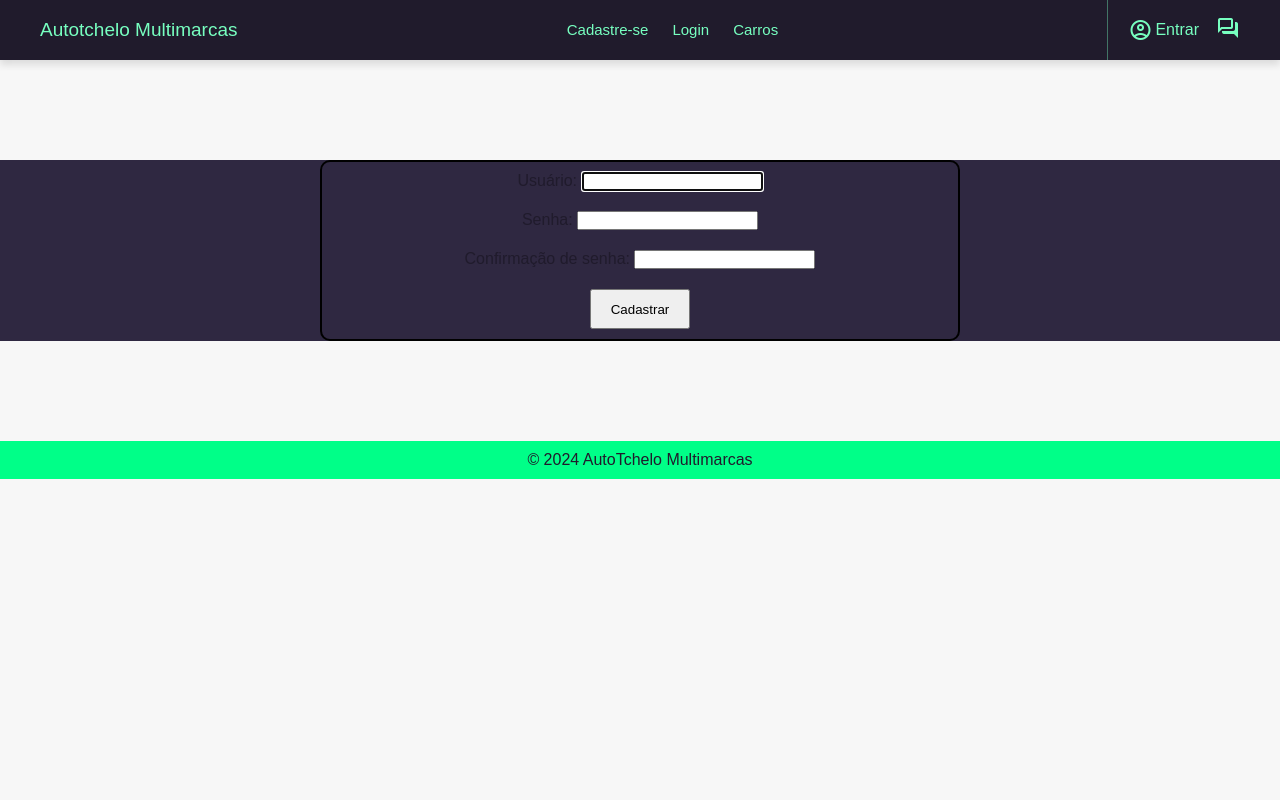
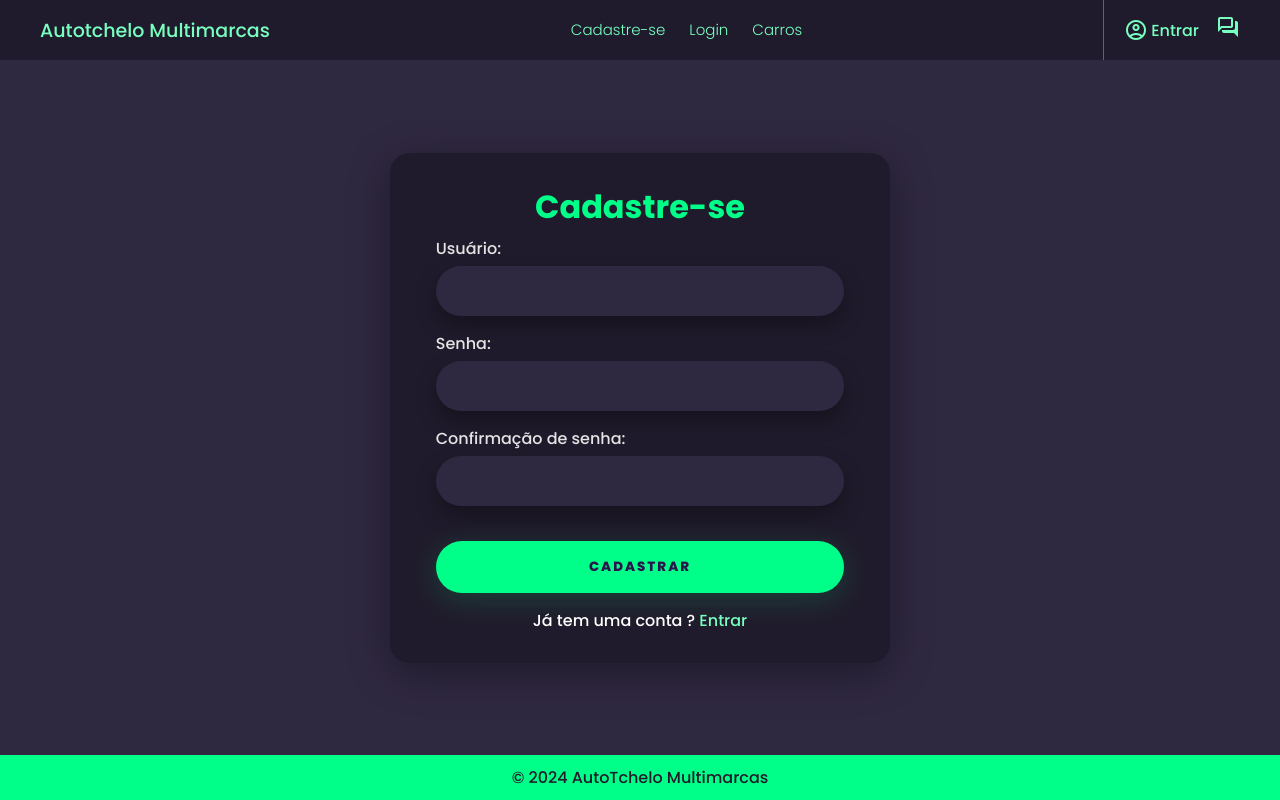
Before and after one commit to marcelera69/projeto_revenda_carros, a Django app: page /register/ in a window 1280 px wide. Run offline with Django 5.2, Linux system fonts and the light colour scheme.

Commit message:
ajustando detalhes do projeto e estilizando a pagina de cadastro

```diff
--- a/accounts/templates/register.html
+++ b/accounts/templates/register.html
@@ -3,36 +3,137 @@
 {% block content %}
 
     <style>
-    *{
-        font-family: Arial, Helvetica, sans-serif;
-        margin: 0px;
-        padding: 0px;
-        box-sizing: border-box;
+        body{
+            background-color: #2f2841;
+            height: 100vh;
+            min-height: 700px;
         }
 
-    form{
+        main{
+            display: flex;
+            justify-content: center;
+            align-items: center;
+            height: calc(100vh - 60px - 45px);
+        }
+
+    .cadastro{
+        width: 80%;
+        max-width: 500px;
+
         display: flex;
         flex-direction: column;
+        justify-content: center;
         align-items: center;
-        width: 50vw;
-        min-width: 300px;
-        margin: 100px auto;
-        border: 2px solid black ;
-        border-radius: 10px;
+
+        margin: 10px;
+        padding: 30px 35px;
+        background-color: #201b2c;
+
+        border-radius: 20px;
+        box-shadow: 0px 10px 40px #00000056;
     }
 
-    form > div{
-        margin: 10px;
+    .cadastro > h1{
+        color: #00ff88;
+        font-weight: bold;
     }
 
-    .btn-forms{
-        width: 100px;
-        height: 40px;
-        margin: 10px;
+    .cadastro > form{
+        width: 95%;
     }
+
+    .form-group{
+        margin-bottom: 10px;
+    }
+
+    .campos-dados{
+        display: flex;
+        flex-direction: column;
+        padding: 10px;
+    }
+
+    .cadastro > form > input{ /*Estilização do botão*/
+        display: block;
+        width: 100%;
+
+        padding: 16px 0px;
+        margin: 35px auto 15px auto;
+
+        border: none;
+        border-radius: 30px;
+        box-shadow: 0px 7px 30px #00ff802a;
+
+        color: #2b134b;
+        background-color: #00ff88;
+        font-weight: 800;
+        letter-spacing: 2px; /*Espacamento entre as letra*/
+
+        cursor: pointer;
+    }
+
+    input:focus {
+        outline: none;
+    }
+
+    .cadastro > form > div{
+        display: flex;
+        flex-direction: column;
+    }
+
+    .cadastro > form > div > label{
+        color: #e4e4e4;
+        margin: 5px 0px;
+    }
+
+    .cadastro > form > div > input{
+        height: 50px;
+        font-size: 20px;
+        color: #f0ffffde;
+        background-color: #2f2841;
+        border: none;
+        border-radius: 30px;
+        box-shadow: 0px 10px 20px #00000056;
+        padding: 7px 15px;
+        cursor: pointer;
+    }
+
+    .errorlist{
+        width:fit-content;
+        font-size: 14px;
+        color: white;
+        background-color: red;
+    }
+
+    .sem-cadastro{
+        color: white;
+    }
+
+    .sem-cadastro > a{
+        color: #77ffc0;
+    }
+
+    .sem-cadastro a:hover{
+        text-decoration: underline;
+    }
+
+    @media only screen and (max-height: 644px){
+        main{
+            height: auto;
+        }
+
+        footer{
+            position: fixed;
+            bottom: 0px;
+            left: 0px;
+            width: 100%;
+        }
+    }
+
     </style>
 
-    <form method="POST">
+    <div class="cadastro">
+        <h1>Cadastre-se</h1>
+        <form method="POST" autocomplete="on">
             {% csrf_token %}
 
             <div class="form-group">
@@ -53,8 +154,11 @@
                 {{ user_form.password2 }}
             </div>
 
-        <input type="submit" value="Cadastrar" class="btn-forms">
-
+            <input type="submit" value="CADASTRAR"></input>
         </form>
+        <div class="sem-cadastro">
+            Já tem uma conta ? <a href=" {% url 'login' %} "> Entrar </a>
+        </div>
+    </div>
 
 {% endblock %}
--- a/app/templates/base.html
+++ b/app/templates/base.html
@@ -209,12 +209,12 @@
       cursor: pointer;
     }
 
-    .menu-oculto main{
+    .main-menu-oculto{
       min-height: calc(100vh - 96px - 64px);
       background-color: #2f2841;
     }
 
-    .menu-oculto main h2{
+    .main-menu-oculto h2{
       display: flex;
       justify-content: center;
       align-items: center;
@@ -222,7 +222,7 @@
       height: 64px;
     }
 
-    .menu-oculto main li{
+    .main-menu-oculto li{
       display: flex;
       justify-content: space-between;
       align-items: center;
@@ -230,17 +230,18 @@
       height: 56px;
     }
 
-    .menu-oculto footer{
+    .footer-menu-oculto{
       display: flex;
       justify-content: center;
       align-items: center;
+      background-color: #00ff88;
 
       font-size: 18px;
 
       height: 64px;
     }
 
-    .menu-oculto footer a{
+    .footer-menu-oculto a{
       text-decoration: none;
     }
 
@@ -270,17 +271,14 @@
       }
 
       @media only screen and  (max-width: 490px){
-        nav{
-          padding: 0px 30px;
-        }
+          nav{
+            padding: 0px 30px;
+          }
 
           .logomarca{
             font-size: 15px;
           }
 
-          footer p{
-            font-size: 12px;
-          }
       }
 
       @media only screen and  (max-width: 380px){
@@ -356,7 +354,7 @@
         <span class="material-symbols-outlined" onclick=closeMenu()>close</span>
       </div>
     </header>
-    <main>
+    <div class="main-menu-oculto">
       <h2> Menu </h2>
       <ul>
         {% if not user.is_authenticated %}
@@ -398,12 +396,12 @@
             <hr>
         {% endif %}
       </ul>
-    </main>
-    <footer>
+    </div>
+    <div class="footer-menu-oculto">
       <div>
         <a href=" {% url 'logout' %} "> Sair </a>
       </div>
-    </footer>
+    </div>
   </section>
 
   <main>
```
Also changed, not shown: accounts/templates/login.html (+11 -0 lines). Lines whose indentation alone changed are shown as unchanged.
